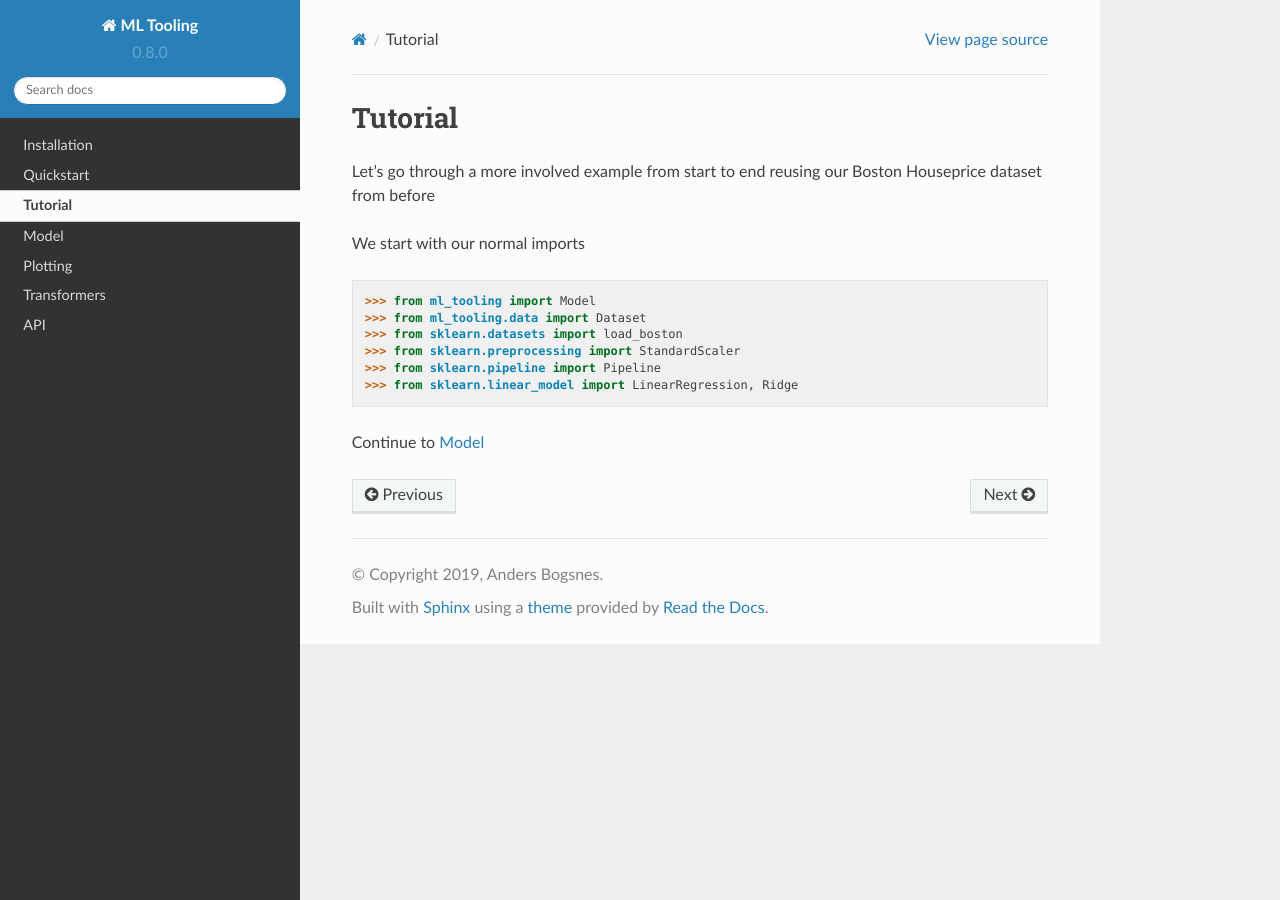
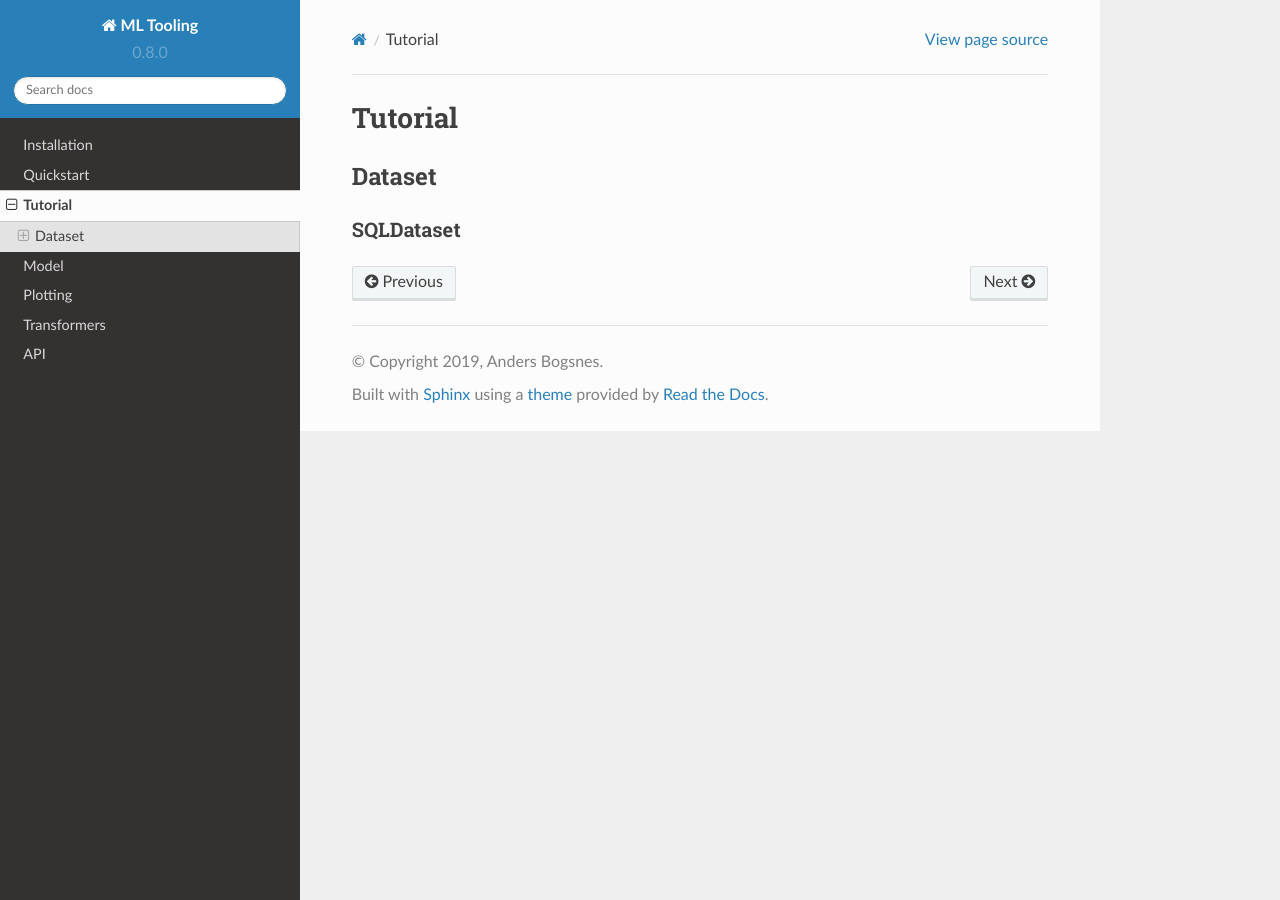
Before and after one commit to andersbogsnes/ml_tooling, a Sphinx documentation site: the page built from docs/tutorial.rst, in a window 1280 px wide. Built offline with Sphinx 7.4.7 and the Read the Docs theme 2.0.0, drawn with Linux system fonts in a browser that asks for light colours.

Commit message:
WIP: tutorial docs

```diff
--- a/docs/tutorial.rst
+++ b/docs/tutorial.rst
@@ -1,17 +1,13 @@
+.. py:currentmodule:: ml_tooling.baseclass.Model
 .. _tutorial:
 
 
 Tutorial
-========
-Let's go through a more involved example from start to end reusing our Boston Houseprice dataset from before
+==========
 
-We start with our normal imports
 
->>> from ml_tooling import Model
->>> from ml_tooling.data import Dataset
->>> from sklearn.datasets import load_boston
->>> from sklearn.preprocessing import StandardScaler
->>> from sklearn.pipeline import Pipeline
->>> from sklearn.linear_model import LinearRegression, Ridge
+Dataset
+-------
 
-Continue to :doc:`baseclass`
+SQLDataset
+~~~~~~~~~~
```
